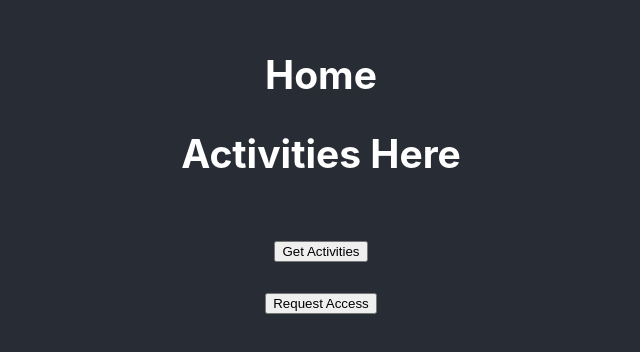
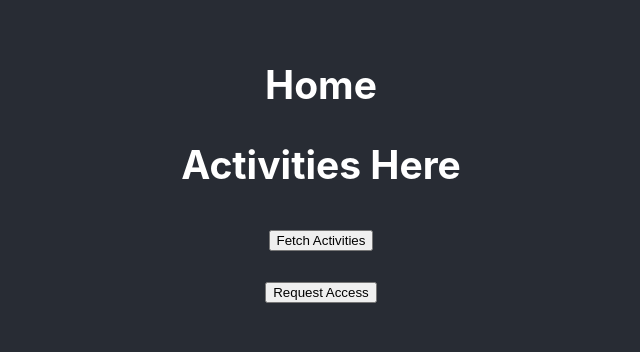
Before and after one commit to Cremacious/our-legacy-trail, a React (Create React App) app: page / in a window 1280 px wide. Shown: the part 234-586 px from the top of the page, without its empty margins (319-959 px from the left). Built offline with nearby package versions, Linux system fonts and the light colour scheme.

Commit message:
Sit now displays activities.

```diff
--- a/src/App.js
+++ b/src/App.js
@@ -17,8 +17,6 @@ function App() {
         <Home />
         {/* <button onClick={getAthlete}>Get Athlete Data</button> */}
         <br />
-        <button onClick={getActivities}>Get Activities</button>
-        <br />
         <button onClick={requestAccess}>Request Access</button>
         {/* <button onClick={testButton}>Test Button</button> */}
       </header>
--- a/src/components/activities/activities.component.jsx
+++ b/src/components/activities/activities.component.jsx
@@ -2,9 +2,15 @@ import { useState, useEffect } from 'react';
 
 import Activity from '../activity/activity.component';
 
+import { getActivities } from '../../utils/strava.utils';
+
 function Activities() {
   const [activities, setActivities] = useState([]);
 
+  const fetchActivities = async () => {
+    const data = await getActivities();
+    setActivities(data);
+  }
 
 
   return (
@@ -13,6 +19,7 @@ function Activities() {
       {activities.map((activity) => (
         <Activity key={activity.id} activity={activity} />
       ))}
+      <button onClick={fetchActivities}>Fetch Activities</button>
     </div>
   );
 }
--- a/src/utils/strava.utils.js
+++ b/src/utils/strava.utils.js
@@ -19,6 +19,7 @@ const SCOPE = 'activity:read_all,activity:write';
 // };
 
 export const getActivities = async () => {
+  try {
     const response = await fetch(
       'https://www.strava.com/api/v3/athlete/activities',
       {
@@ -28,7 +29,12 @@ export const getActivities = async () => {
       }
     );
     const data = await response.json();
-  console.log(data);
+    console.log('Activities:', data);
+    return Array.isArray(data) ? data : [];
+  } catch (error) {
+    console.error('Error fetching activities:', error);
+    return [];
+  }
 };
 
 export const requestAccess = () => {
```
Lines whose indentation alone changed are shown as unchanged.
